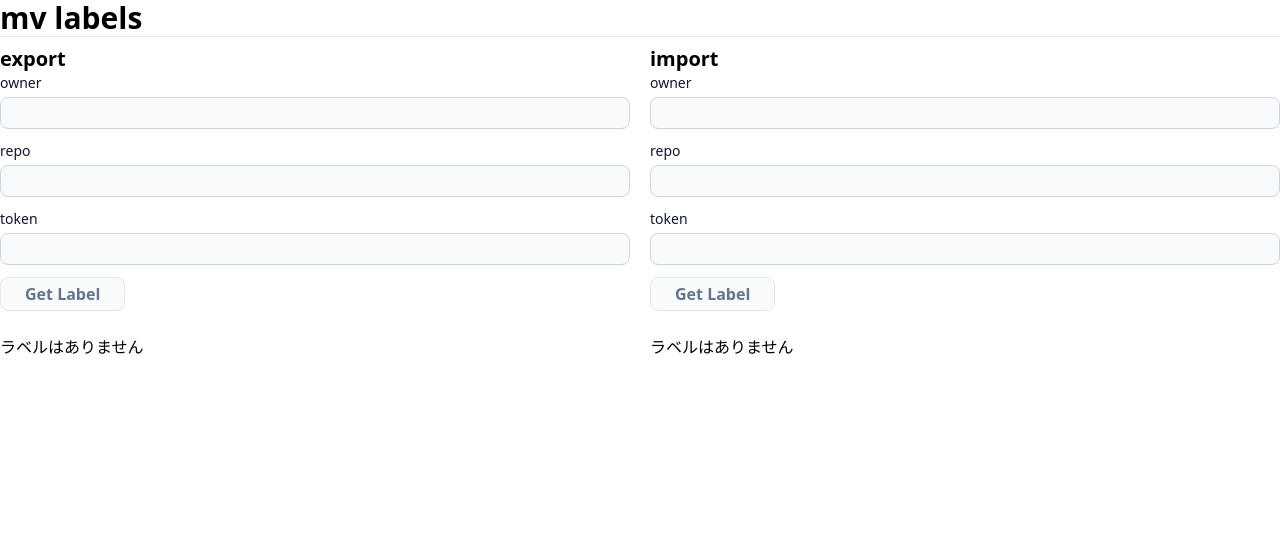
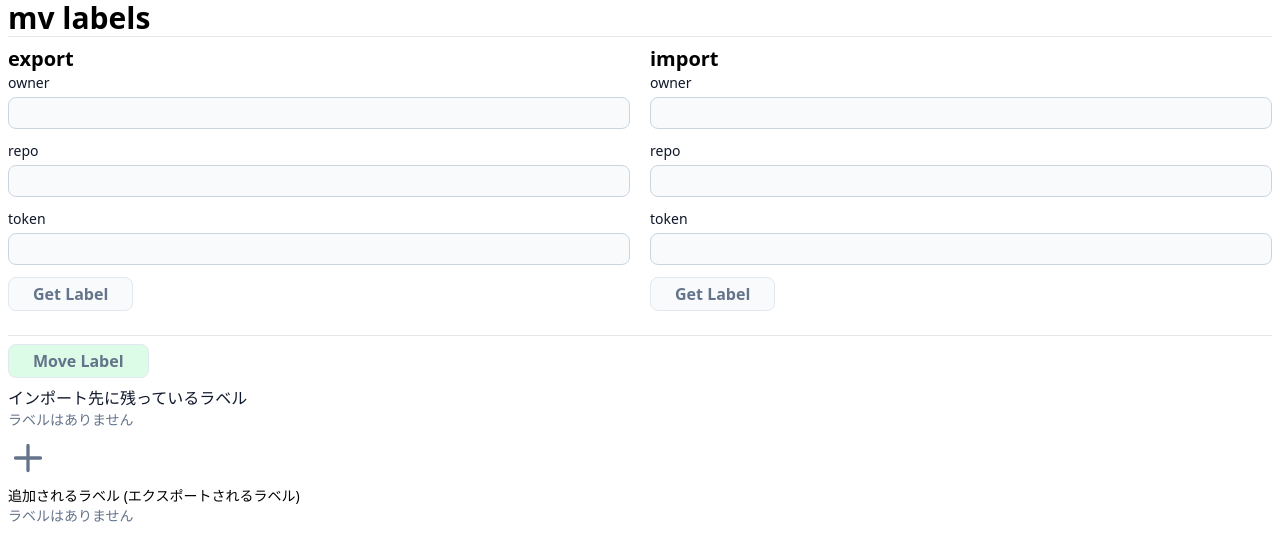
Before and after one commit to HidakaRintaro/cp-labels, a React (Vite) app: page / in a window 1280 px wide. Shown: the top 560 px of the page. Built offline with nearby package versions, Linux system fonts and the light colour scheme.

Commit message:
nannka iroiro fix dayo

```diff
--- /dev/null
+++ b/src/components/organisms/LabelsTable.tsx
@@ -0,0 +1,66 @@
+import { Dispatch, FC, useCallback } from 'react'
+
+import { useDeleteLabel } from '~/hooks/useDeleteLabel'
+import { Label } from '~/types/label'
+
+interface LabelsTableProps {
+  labels: Label[]
+  setLabels: Dispatch<React.SetStateAction<Label[]>>
+  removeParams?: {
+    owner: string
+    repo: string
+    token: string
+  }
+}
+
+export const LabelsTable: FC<LabelsTableProps> = props => {
+  const { labels, removeParams, setLabels } = props
+  const { removeLabel, isLoading: isRemoveLoading, isError: isRemoveError } = useDeleteLabel()
+  const handleDeleteLabelClick = useCallback(
+    (label: Label) => {
+      const labelsFiltered = labels.filter(l => l.id !== label.id)
+      if (removeParams !== undefined) {
+        const yesno = confirm('本当にラベルを削除しますか？')
+        if (!yesno) {
+          return
+        }
+        const { owner, repo, token } = removeParams
+        removeLabel({ owner, repo, token, label })
+      }
+      setLabels(labelsFiltered)
+    },
+    [labels, removeParams, setLabels, isRemoveLoading, isRemoveError]
+  )
+
+  return (
+    <div className="overflow-hidden rounded-lg border">
+      <table className="w-full table-auto border-collapse text-sm">
+        <thead>
+          <tr className="bg-slate-50">
+            <th className="border-b p-4 text-left font-medium">Label name</th>
+            <th className="border-b p-4 text-left font-medium">Description</th>
+            <th className="border-b p-4 text-left font-medium">Color</th>
+            <th className="border-b" />
+          </tr>
+        </thead>
+        <tbody>
+          {labels.map(label => (
+            <tr key={label.id}>
+              <td className="border-b border-slate-100 p-4 text-xs text-slate-500">{label.name}</td>
+              <td className="border-b border-slate-100 p-4 text-xs text-slate-500">{label.description}</td>
+              <td className="border-b border-slate-100 p-4 text-xs text-slate-500">#{label.color}</td>
+              <td className="w-16 border-b border-slate-100 p-4 text-xs text-slate-500">
+                <span
+                  className="cursor-pointer hover:text-blue-500 hover:underline"
+                  onClick={() => handleDeleteLabelClick(label)}
+                >
+                  Delete
+                </span>
+              </td>
+            </tr>
+          ))}
+        </tbody>
+      </table>
+    </div>
+  )
+}
--- a/src/components/pages/Home.tsx
+++ b/src/components/pages/Home.tsx
@@ -1,7 +1,9 @@
-import { Dispatch, FC, useCallback, useState } from 'react'
+import { FC, useCallback, useEffect, useState } from 'react'
 
+import { LabelsTable } from '~/components/organisms/LabelsTable'
 import { useGetLabels } from '~/hooks/useGetLabels'
-import { Label } from '~/types/label'
+import { useMoveLabels } from '~/hooks/useMoveLabels'
+import { PlusIcon } from '~/icons/PlusIcon'
 
 export const Home: FC = () => {
   const [exportOwner, setExportOwner] = useState('')
@@ -27,21 +29,25 @@ export const Home: FC = () => {
     isError: isImportError
   } = useGetLabels()
 
-  const handleDeleteLabelClick = useCallback(
-    (labels: Label[], setLabels: Dispatch<React.SetStateAction<Label[]>>, id: number) => {
-      const labelsFiltered = labels.filter(label => label.id !== id)
-      setLabels(labelsFiltered)
-    },
-    []
-  )
+  const { postLabels, isLoading: isPostLoading, isError: isPostError, isOk: isPostOk } = useMoveLabels()
+  const handleSubmit = useCallback(() => {
+    postLabels({ owner: importOwner, repo: importRepo, token: importToken, labels: exportLabels })
+  }, [importOwner, importRepo, importToken, exportLabels])
+
+  useEffect(() => {
+    if (isPostOk) {
+      setExportLabels([])
+      setImportLabels([])
+      getImportLabels({ owner: importOwner, repo: importRepo, token: importToken })
+    }
+  }, [isPostOk])
 
   return (
-    <div className="container mx-auto">
+    <div className="container mx-auto px-2">
       <h1 className="text-3xl font-bold">mv labels</h1>
       <hr className="mb-2" />
-      <div className="flex gap-5">
+      <div className="md:flex md:gap-5">
         <div className="basis-1/2">
-          <div>
           <h2 className="text-xl font-bold">export</h2>
           <div className="mb-6 gap-6">
             <div className="mb-3">
@@ -79,49 +85,7 @@ export const Home: FC = () => {
             </button>
           </div>
         </div>
-          {isExportError ? (
-            <p className="text-red-500">エラーが発生しました</p>
-          ) : isExportLoading ? (
-            <p>Loding...</p>
-          ) : exportLabels.length === 0 ? (
-            <p>ラベルはありません</p>
-          ) : (
-            <div>
-              <div className="text-sm font-medium text-slate-900">エクスポートするラベル</div>
-              <div className="overflow-hidden rounded-lg border">
-                <table className="w-full table-auto border-collapse text-sm">
-                  <thead>
-                    <tr className="bg-slate-50">
-                      <th className="border-b p-4 text-left font-medium">Label name</th>
-                      <th className="border-b p-4 text-left font-medium">Description</th>
-                      <th className="border-b p-4 text-left font-medium">Color</th>
-                      <th className="border-b" />
-                    </tr>
-                  </thead>
-                  <tbody>
-                    {exportLabels.map(label => (
-                      <tr key={label.id}>
-                        <td className="border-b border-slate-100 p-4 text-xs text-slate-500">{label.name}</td>
-                        <td className="border-b border-slate-100 p-4 text-xs text-slate-500">{label.description}</td>
-                        <td className="border-b border-slate-100 p-4 text-xs text-slate-500">#{label.color}</td>
-                        <td className="w-16 border-b border-slate-100 p-4 text-xs text-slate-500">
-                          <span
-                            className="cursor-pointer hover:text-blue-500 hover:underline"
-                            onClick={() => handleDeleteLabelClick(exportLabels, setExportLabels, label.id)}
-                          >
-                            Delete
-                          </span>
-                        </td>
-                      </tr>
-                    ))}
-                  </tbody>
-                </table>
-              </div>
-            </div>
-          )}
-        </div>
         <div className="basis-1/2">
-          <div>
           <h2 className="text-xl font-bold">import</h2>
           <div className="mb-6 gap-6">
             <div className="mb-3">
@@ -159,45 +123,66 @@ export const Home: FC = () => {
             </button>
           </div>
         </div>
-          {isImportError ? (
-            <p className="text-red-500">エラーが発生しました</p>
-          ) : isImportLoading ? (
-            <p>Loding...</p>
-          ) : importLabels.length === 0 ? (
-            <p>ラベルはありません</p>
+      </div>
+      <hr className="mb-2" />
+      <div className="mb-2 flex items-center gap-5">
+        <button
+          className="shrink-0 cursor-pointer rounded-lg border bg-green-300 py-1 px-6 font-bold disabled:cursor-not-allowed disabled:border-slate-200 disabled:bg-green-100 disabled:text-slate-500 disabled:shadow-none"
+          disabled={
+            exportLabels.length === 0 || importOwner === '' || importRepo === '' || importToken === '' || isPostLoading
+          }
+          onClick={handleSubmit}
+        >
+          {isPostLoading ? (
+            <div className="flex justify-center">
+              <div className="h-6 w-6 animate-spin rounded-full border-4 border-green-500 border-t-transparent"></div>
+            </div>
           ) : (
+            <span>Move Label</span>
+          )}
+        </button>
         <div>
-              <div className="text-sm font-medium text-slate-900">インポート先に残っているラベル</div>
-              <div className="overflow-hidden rounded-lg border">
-                <table className="w-full table-auto border-collapse text-sm">
-                  <thead>
-                    <tr className="bg-slate-50">
-                      <th className="border-b p-4 text-left font-medium">Label name</th>
-                      <th className="border-b p-4 text-left font-medium">Description</th>
-                      <th className="border-b p-4 text-left font-medium">Color</th>
-                      <th className="border-b" />
-                    </tr>
-                  </thead>
-                  <tbody>
-                    {importLabels.map(label => (
-                      <tr key={label.id}>
-                        <td className="border-b border-slate-100 p-4 text-xs text-slate-500">{label.name}</td>
-                        <td className="border-b border-slate-100 p-4 text-xs text-slate-500">{label.description}</td>
-                        <td className="border-b border-slate-100 p-4 text-xs text-slate-500">#{label.color}</td>
-                        <td className="w-16 border-b border-slate-100 p-4 text-xs text-slate-500">
-                          <span
-                            className="cursor-pointer hover:text-blue-500 hover:underline"
-                            onClick={() => handleDeleteLabelClick(importLabels, setImportLabels, label.id)}
-                          >
-                            Delete
-                          </span>
-                        </td>
-                      </tr>
-                    ))}
-                  </tbody>
-                </table>
+          {isPostError ? (
+            <p className="text-sm text-red-500">ラベルの登録に失敗しました</p>
+          ) : isPostLoading ? (
+            <p className="text-sm text-slate-500">Loading...</p>
+          ) : isPostOk ? (
+            <p className="text-sm text-green-500">登録完了しました！</p>
+          ) : (
+            <p></p>
+          )}
         </div>
       </div>
+      <div>
+        <div>
+          <div className="text-md font-medium text-slate-900">インポート先に残っているラベル</div>
+          {isImportError ? (
+            <p className="text-sm text-red-500">エラーが発生しました</p>
+          ) : isImportLoading ? (
+            <p className="text-sm text-slate-500">Loading...</p>
+          ) : importLabels.length === 0 ? (
+            <p className="text-sm text-slate-500">ラベルはありません</p>
+          ) : (
+            <LabelsTable
+              labels={importLabels}
+              setLabels={setImportLabels}
+              removeParams={{ owner: importOwner, repo: importRepo, token: importToken }}
+            />
+          )}
+        </div>
+        <div className="my-2">
+          <PlusIcon className="h-10 w-10 stroke-slate-500 stroke-2" />
+        </div>
+        <div>
+          <div className="text-slate-901 text-sm font-medium">追加されるラベル (エクスポートされるラベル)</div>
+          {isExportError ? (
+            <p className="text-sm text-red-500">エラーが発生しました</p>
+          ) : isExportLoading ? (
+            <p className="text-sm text-slate-500">Loding...</p>
+          ) : exportLabels.length === 0 ? (
+            <p className="text-sm text-slate-500">ラベルはありません</p>
+          ) : (
+            <LabelsTable labels={exportLabels} setLabels={setExportLabels} />
           )}
         </div>
       </div>
--- /dev/null
+++ b/src/hooks/useDeleteLabel.ts
@@ -0,0 +1,43 @@
+import { useState } from 'react'
+
+import { Label } from '~/types/label'
+
+interface ApiParams {
+  owner: string
+  repo: string
+  token: string
+  label: Label
+}
+
+export const useDeleteLabel = (): {
+  removeLabel: ({ owner, repo, token, label }: ApiParams) => void
+  isLoading: boolean
+  isError: boolean
+} => {
+  const [isLoading, setIsLoading] = useState(false)
+  const [isError, setIsError] = useState(false)
+
+  const removeLabel = ({ owner, repo, token, label }: ApiParams): void => {
+    setIsLoading(true)
+    setIsError(false)
+
+    fetch(`https://api.github.com/repos/${owner}/${repo}/labels/${label.name}`, {
+      method: 'DELETE',
+      headers: {
+        Accept: 'application/vnd.github+json',
+        Authorization: `Bearer ${token}`
+      }
+    })
+      .then(async response => {
+        if (response.status !== 204) {
+          throw new Error('Labelsの削除に失敗しました')
+        }
+      })
+      .catch(() => {
+        setIsError(true)
+      })
+      .finally(() => setIsLoading(false))
+  }
+
+  return { removeLabel, isLoading, isError }
+}
--- /dev/null
+++ b/src/hooks/useMoveLabels.ts
@@ -0,0 +1,56 @@
+import { useState } from 'react'
+
+import { Label } from '~/types/label'
+
+interface ApiParams {
+  owner: string
+  repo: string
+  token: string
+  labels: Label[]
+}
+
+export const useMoveLabels = (): {
+  postLabels: ({ owner, repo, token, labels }: ApiParams) => void
+  isLoading: boolean
+  isError: boolean
+  isOk: boolean
+} => {
+  const [isLoading, setIsLoading] = useState(false)
+  const [isError, setIsError] = useState(false)
+  const [isOk, setIsOk] = useState(false)
+
+  const postLabels = ({ owner, repo, token, labels }: ApiParams): void => {
+    setIsLoading(true)
+    setIsError(false)
+    setIsOk(false)
+
+    labels.forEach(label => {
+      const { name, description, color } = label
+      fetch(`https://api.github.com/repos/${owner}/${repo}/labels`, {
+        method: 'POST',
+        headers: {
+          Accept: 'application/vnd.github+json',
+          Authorization: `Bearer ${token}`
+        },
+        body: JSON.stringify({
+          name,
+          description,
+          color
+        })
+      })
+        .then(async response => {
+          if (response.status === 201) {
+            setIsOk(true)
+          } else {
+            throw new Error('Labelsの作成に失敗しました')
+          }
+        })
+        .catch(() => {
+          setIsError(true)
+        })
+        .finally(() => setIsLoading(false))
+    })
+  }
+
+  return { postLabels, isLoading, isError, isOk }
+}
--- /dev/null
+++ b/src/icons/PlusIcon.tsx
@@ -0,0 +1,7 @@
+import { SVGProps } from 'react'
+
+export const PlusIcon = (props: SVGProps<SVGSVGElement>): JSX.Element => (
+  <svg xmlns="http://www.w3.org/2000/svg" viewBox="0 0 24 24" {...props}>
+    <path strokeLinecap="round" strokeLinejoin="round" d="M12 4.5v15m7.5-7.5h-15" />
+  </svg>
+)
```
Lines whose indentation alone changed are shown as unchanged.
